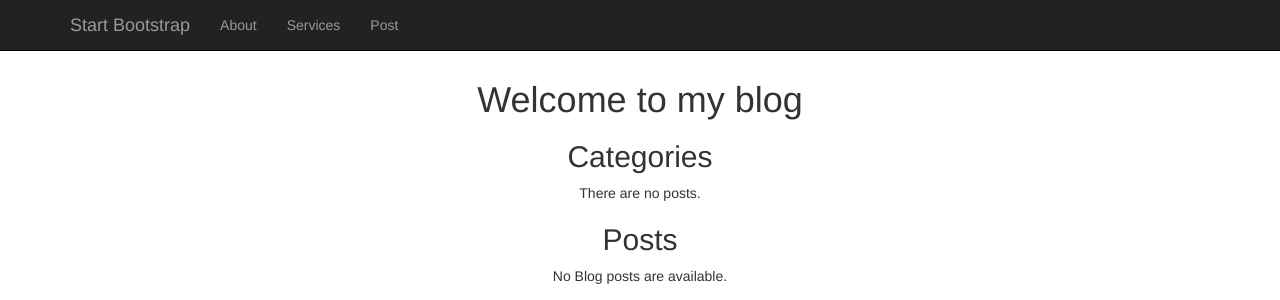
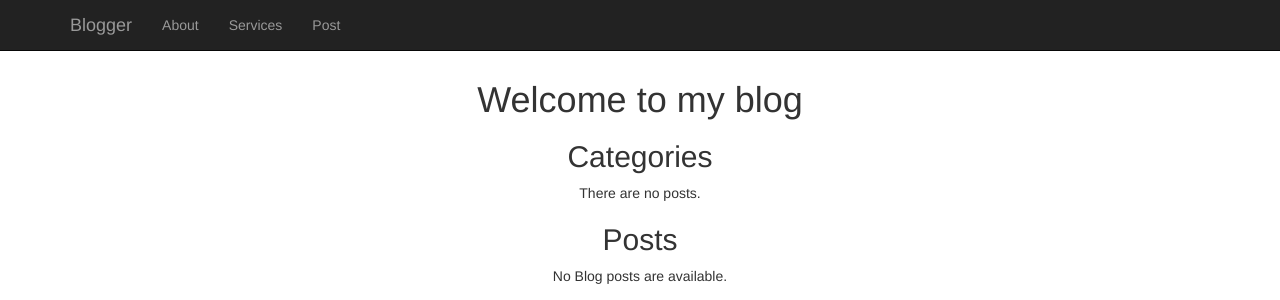
Before and after one commit to valdelmeglio/blogger, a Django app: page / in a window 1280 px wide. Shown: the top 300 px of the page. Run offline with Django 3.2, Linux system fonts and the light colour scheme; data that the repository does not hold is empty; parts of the project's set-up code (start-up, migrations or seed data) failed here and were passed over.

Commit message:
Template fix

```diff
--- a/blogger/templates/base.html
+++ b/blogger/templates/base.html
@@ -7,7 +7,7 @@
     <meta name="description" content="">
     <meta name="author" content="">
 
-    <title>Starter Template for Bootstrap</title>
+    <title>Blogger</title>
 
     <!-- Bootstrap core CSS -->
     <link href="{% static "css/bootstrap.css" %}" rel="stylesheet">
@@ -33,7 +33,7 @@
                     <span class="icon-bar"></span>
                     <span class="icon-bar"></span>
                 </button>
-                <a class="navbar-brand" href="index.php">Start Bootstrap</a>
+                <a class="navbar-brand" href="/">Blogger</a>
             </div>
 
             <!-- Collect the nav links, forms, and other content for toggling -->
```
Also changed, not shown: 1 other file.
